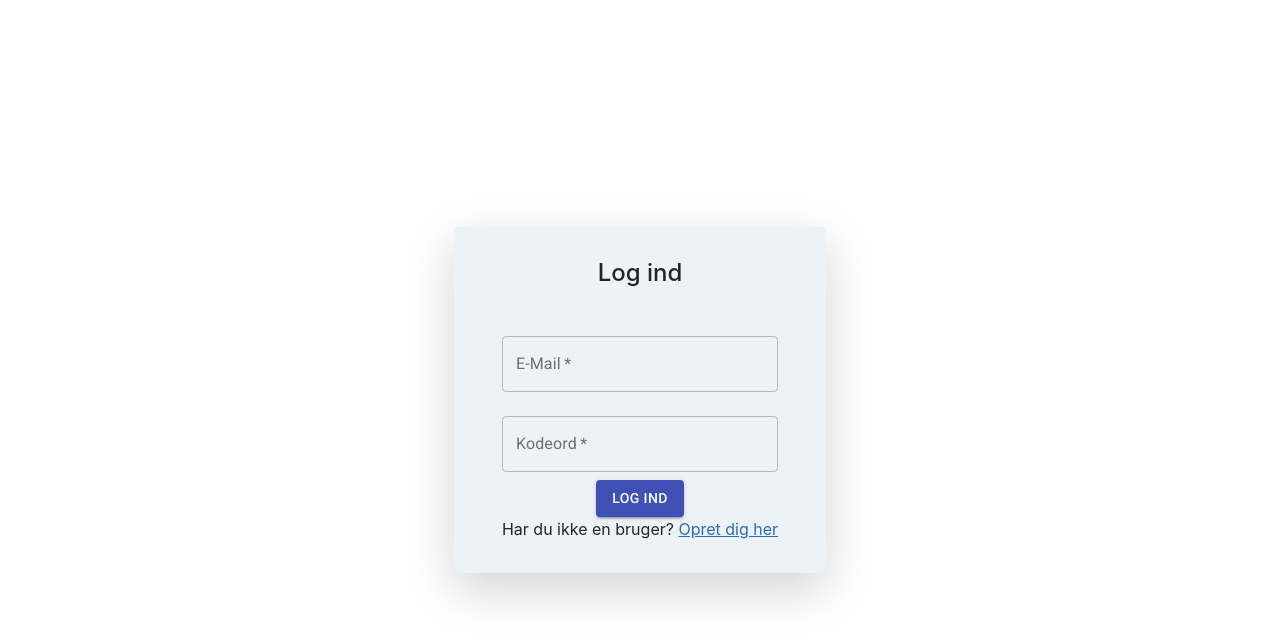
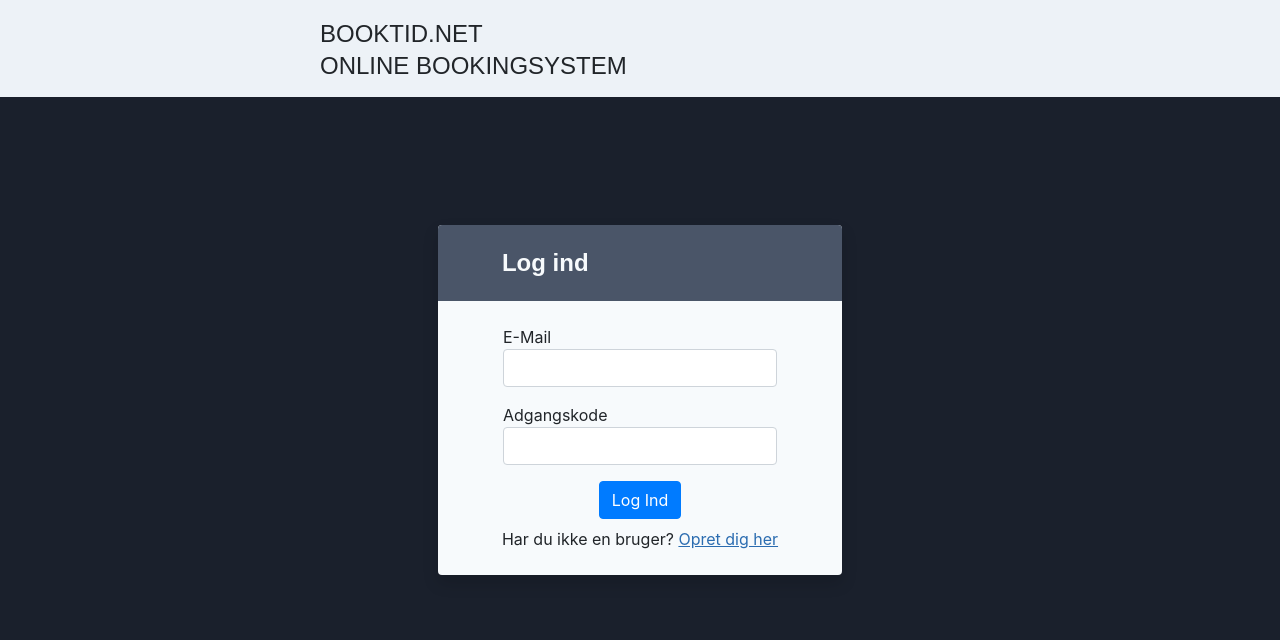
Before and after one commit to mathiashsteffensen/book-tid-admin-ui, a Next.js app: page /login in a window 1280 px wide. Shown: the top 640 px of the page. Built offline with nearby package versions, Linux system fonts and the light colour scheme; no server answers.

Commit message:
Updated the UI of the login page

```diff
--- a/src/components/Main.jsx
+++ b/src/components/Main.jsx
@@ -4,7 +4,7 @@ export default function Main({title, subtitle, CTAs, children})
 {
     return (
         <main className="w-full mt-24 md:mt-28 mb-4 flex justify-center items-center">
-            <div className="w-full mx-2 md:w-11/12 rounded-lg md:px-4 pb-4 border-opacity-50 border-blue-400 border-solid border-2 flex items-center justify-center flex-col">
+            <div className="w-full mx-2 md:w-11/12 rounded-lg md:px-4 pb-4 flex items-center justify-center flex-col">
                 <div className="w-full px-4 py-2 flex flex-col md:flex-row justify-between items-center">
                     <div>
                         <h1 className="text-2xl font-medium text-gray-900">{title}</h1>
--- a/src/pages/login/index.jsx
+++ b/src/pages/login/index.jsx
@@ -1,8 +1,8 @@
 import React ,{useState} from 'react'
 import Link from 'next/link'
 
-import TextField from '@material-ui/core/TextField'
-import Button from '@material-ui/core/Button'
+import Button from 'react-bootstrap/Button'
+import Form from 'react-bootstrap/Form'
 
 import {login, verifyApiKey} from '../../requests'
 
@@ -19,22 +19,57 @@ export default function Login()
     }
 
     return (
-        <main className="w-screen h-screen bg-opaque flex justify-center items-center">
-            <form className="px-12 py-8 bg-gray-200 rounded-lg shadow-lg">
-                <div className="w-full flex justify-center items-center flex-col">
-                    <h3 className="text-2xl font-medium pb-8">Log ind</h3>
+        <main className="w-screen h-screen bg-gray-900 bg-opaque flex justify-center items-center">
+            <header className="absolute top-0 w-screen bg-gray-200 py-3 flex justify-center items-center">
+                <div className="w-1/2 text-2xl">
+                    <button onClick={() => window.location = 'https://booktid.net'}>
+                        <h1>BOOKTID.NET</h1>
+                    </button>
+                    <h2 className="font-medium">ONLINE BOOKINGSYSTEM</h2>
+                </div>
+            </header>
+            <Form className="bg-gray-100 overflow-hidden rounded shadow">
+                <div className="w-full">
+                    <div className="w-full bg-gray-700">
+                        <h3 className="text-2xl text-gray-100 px-16 py-6 font-semibold">Log ind</h3>
+                    </div>
 
-                    <TextField value={email} margin="normal" className="w-full" onChange={(e) => setEmail(e.target.value)} color="primary" id="outlined-basic" label="E-Mail" type="email" required variant="outlined"/>
+                    <div className="px-16 py-4 flex justify-center items-center flex-col">
+                        <Form.Group controlId="login-email">
+                            <Form.Label>E-Mail</Form.Label>
+                            <Form.Control
+                                type="email"
+                                onChange={(e) => setEmail(e.target.value)}
+                                value={email}
+                                autoComplete="email"
+                                required
+                            />
+                        </Form.Group>
 
-                    <TextField value={password} margin="normal" className="w-full" onChange={(e) => setPassword(e.target.value)} color="primary" id="outlined-basic" label="Kodeord" type="password" required variant="outlined"/>
+                        <Form.Group controlId="login-password">
+                            <Form.Label>Adgangskode</Form.Label>
+                            <Form.Control
+                                type="password"
+                                onChange={(e) => setPassword(e.target.value)}
+                                value={password}
+                                required
+                            />
+                        </Form.Group>
 
-                    <Button margin="normal" variant="contained" color="primary" onClick={handleLogin}>
-                        Log Ind
-                    </Button>
-                    {message !== '' ? <p style={{color: 'red', fontSize: '12px', marginBottom: 0, marginTop: '0.5rem'}}>{message}</p> : null}
-                    <Link href="/opret-bruger"><a>Har du ikke en bruger? <span className="hover:text-purple-700 text-blue-700 underline">Opret dig her</span></a></Link>
+                        <Button onClick={handleLogin}>
+                            Log Ind
+                        </Button>
+
+                        {message !== '' ? <p style={{color: 'red', fontSize: '12px', marginBottom: 0, marginTop: '0.5rem'}}>{message}</p> : null}
+
+                        <div className="mt-2">
+                            Har du ikke en bruger? <Link href="/opret-bruger"><a><span className="hover:text-blue-800 text-blue-700 underline">Opret dig her</span></a></Link>
+                        </div>
+
+                    </div>
+
                 </div>
-            </form>
+            </Form>
         </main>
 
     )
--- a/styles/index.css
+++ b/styles/index.css
@@ -16,6 +16,8 @@
 /* Stop purging. */
 
 /* Your own custom utilities */
+@import url('https://fonts.googleapis.com/css2?family=Raleway:wght@400;500;600&display=swap');
+
 .diagonal-divider::after {
   content: '';
   width: 100%;
@@ -30,6 +32,11 @@ html {
   font-family: 'Roboto', sans-serif;
   box-sizing: border-box;
 }
+
+h1, h2, h3, h4, h5, h6 {
+  font-family: 'Raleway', sans-serif;
+}
+
 body {
   position: absolute;
   margin: 0;
```
